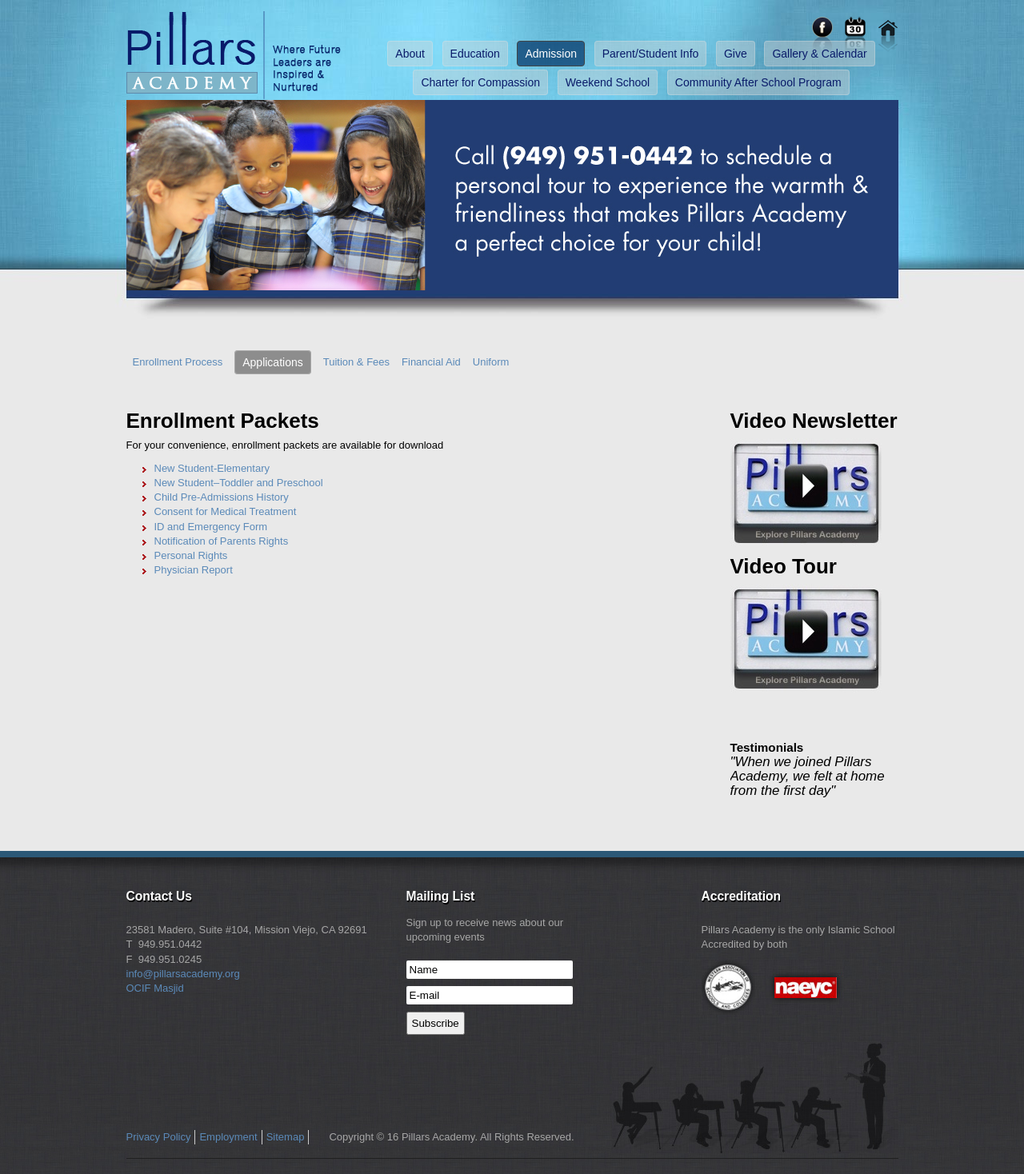
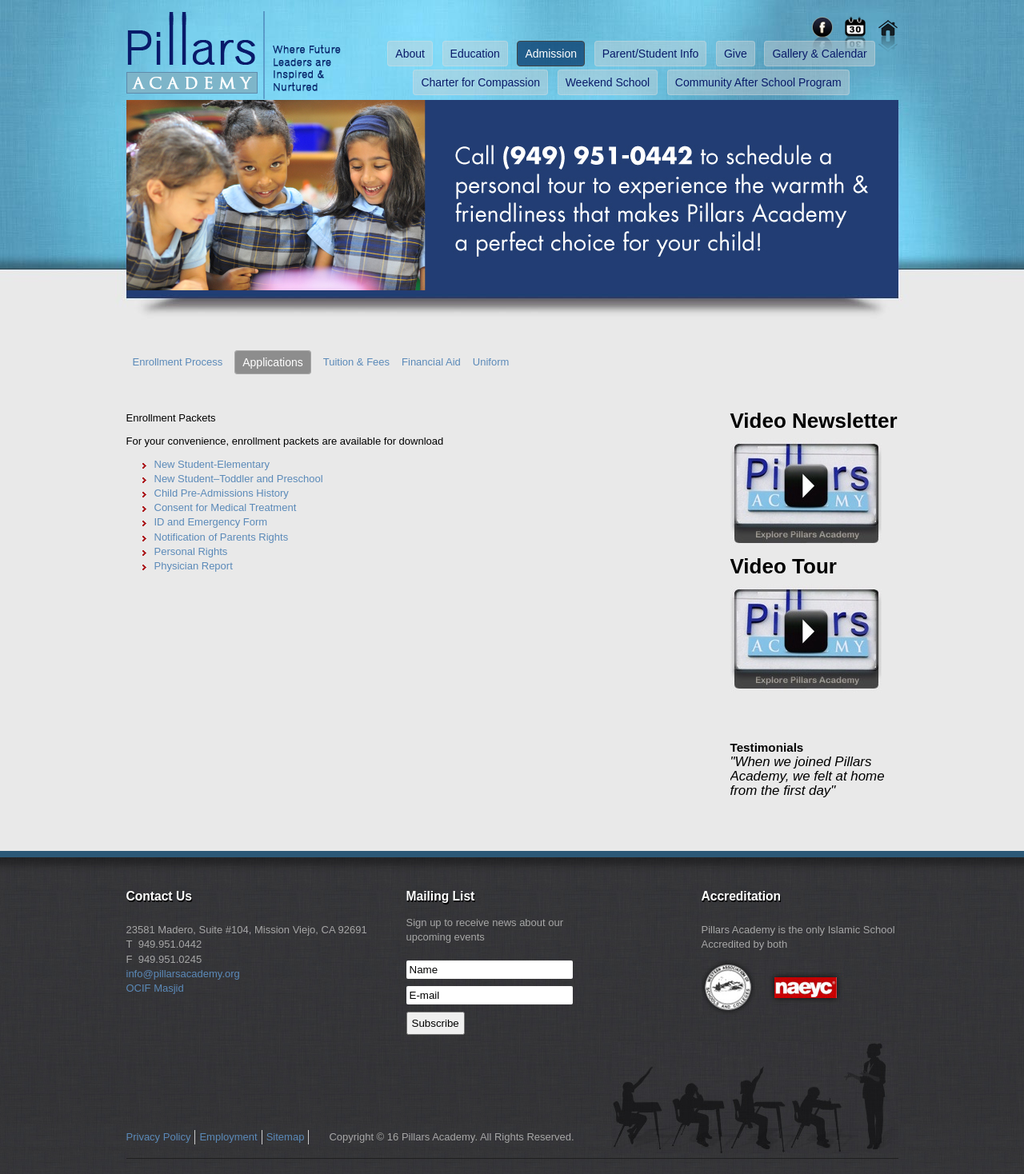
Before and after one commit to pillarsacademy/pillarsacademy.github.io, a Jekyll site: the page built from admission/applications.md, in a window 1280 px wide. Shown: the whole page at 80% size. Built offline with Jekyll 4.4.1, drawn with Linux system fonts in a browser that asks for light colours; nearby versions of some CDN libraries.

```diff
--- a/admission/applications.md
+++ b/admission/applications.md
@@ -2,7 +2,7 @@
 layout: default
 ---
 
-# Enrollment Packets
+Enrollment Packets
 
 For your convenience, enrollment packets are available for download
 
```
